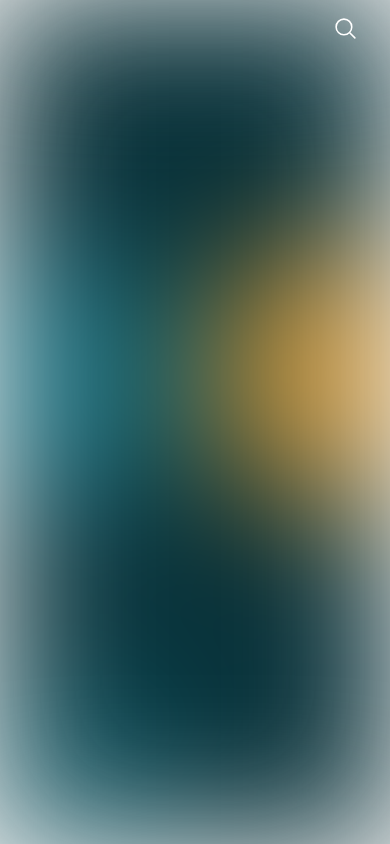
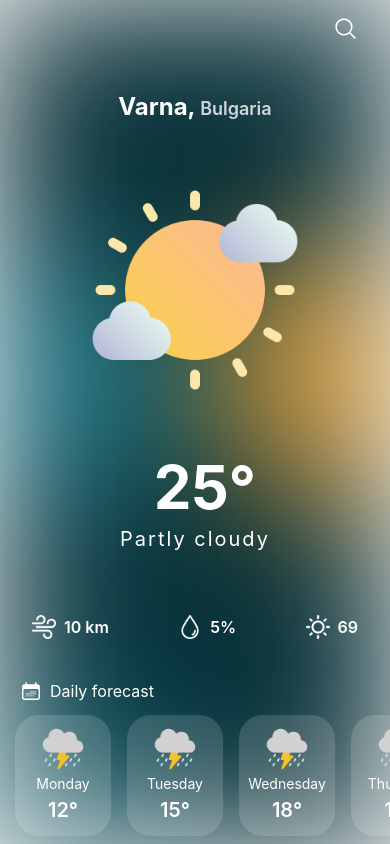
Before and after one commit to dimitarsabev00/Weather-App-Mobile, a React Native app: screen /Home in a window 390 px wide. Built offline with nearby package versions, Linux system fonts and the light colour scheme.

Commit message:
Added Forecast Component Only UI - Forecast For Today And For Next Days In Week

```diff
--- /dev/null
+++ b/components/Forecast.js
@@ -0,0 +1,151 @@
+import { View, Text, Image, ScrollView } from "react-native";
+import React from "react";
+import { CalendarDaysIcon } from "react-native-heroicons/solid";
+import { theme } from "../theme";
+
+const Forecast = () => {
+  return (
+    <>
+      <View className="mx-4 flex justify-around flex-1 mb-2">
+        <Text className="text-white text-center text-2xl font-bold">
+          Varna,
+          <Text className="text-lg font-semibold text-gray-300"> Bulgaria</Text>
+        </Text>
+
+        <View className="flex-row justify-center">
+          <Image
+            source={require("../assets/images/partlycloudy.png")}
+            className="w-52 h-52"
+          />
+        </View>
+
+        <View className="space-y-2">
+          <Text className="text-center font-bold text-white text-6xl ml-5">
+            25&#176;
+          </Text>
+          <Text className="text-center text-white text-xl tracking-widest">
+            Partly cloudy
+          </Text>
+        </View>
+
+        {/* other stats */}
+        <View className="flex-row justify-between mx-4">
+          <View className="flex-row space-x-2 items-center">
+            <Image
+              source={require("../assets/icons/wind.png")}
+              className="w-6 h-6"
+            />
+            <Text className="text-white font-semibold text-base">10 km</Text>
+          </View>
+          <View className="flex-row space-x-2 items-center">
+            <Image
+              source={require("../assets/icons/drop.png")}
+              className="w-6 h-6"
+            />
+            <Text className="text-white font-semibold text-base">5%</Text>
+          </View>
+          <View className="flex-row space-x-2 items-center">
+            <Image
+              source={require("../assets/icons/sun.png")}
+              className="w-6 h-6"
+            />
+            <Text className="text-white font-semibold text-base">69</Text>
+          </View>
+        </View>
+      </View>
+
+      {/* forecast for next days */}
+      <View className="mb-2 space-y-3">
+        <View className="flex-row items-center mx-5 space-x-2">
+          <CalendarDaysIcon size="22" color="white" />
+          <Text className="text-white text-base">Daily forecast</Text>
+        </View>
+        <ScrollView
+          horizontal
+          contentContainerStyle={{ paddingHorizontal: 15 }}
+          showsHorizontalScrollIndicator={false}
+        >
+          <View
+            className="flex justify-center items-center w-24 rounded-3xl py-3 space-y-1 mr-4"
+            style={{ backgroundColor: theme.bgWhite(0.15) }}
+          >
+            <Image
+              source={require("../assets/images/heavyrain.png")}
+              className="w-11 h-11"
+            />
+            <Text className="text-white">Monday</Text>
+            <Text className="text-white text-xl font-semibold">12&#176;</Text>
+          </View>
+          <View
+            className="flex justify-center items-center w-24 rounded-3xl py-3 space-y-1 mr-4"
+            style={{ backgroundColor: theme.bgWhite(0.15) }}
+          >
+            <Image
+              source={require("../assets/images/heavyrain.png")}
+              className="w-11 h-11"
+            />
+            <Text className="text-white">Tuesday</Text>
+            <Text className="text-white text-xl font-semibold">15&#176;</Text>
+          </View>
+          <View
+            className="flex justify-center items-center w-24 rounded-3xl py-3 space-y-1 mr-4"
+            style={{ backgroundColor: theme.bgWhite(0.15) }}
+          >
+            <Image
+              source={require("../assets/images/heavyrain.png")}
+              className="w-11 h-11"
+            />
+            <Text className="text-white">Wednesday</Text>
+            <Text className="text-white text-xl font-semibold">18&#176;</Text>
+          </View>
+          <View
+            className="flex justify-center items-center w-24 rounded-3xl py-3 space-y-1 mr-4"
+            style={{ backgroundColor: theme.bgWhite(0.15) }}
+          >
+            <Image
+              source={require("../assets/images/heavyrain.png")}
+              className="w-11 h-11"
+            />
+            <Text className="text-white">Thursday</Text>
+            <Text className="text-white text-xl font-semibold">17&#176;</Text>
+          </View>
+          <View
+            className="flex justify-center items-center w-24 rounded-3xl py-3 space-y-1 mr-4"
+            style={{ backgroundColor: theme.bgWhite(0.15) }}
+          >
+            <Image
+              source={require("../assets/images/heavyrain.png")}
+              className="w-11 h-11"
+            />
+            <Text className="text-white">Friday</Text>
+            <Text className="text-white text-xl font-semibold">20&#176;</Text>
+          </View>
+          <View
+            className="flex justify-center items-center w-24 rounded-3xl py-3 space-y-1 mr-4"
+            style={{ backgroundColor: theme.bgWhite(0.15) }}
+          >
+            <Image
+              source={require("../assets/images/heavyrain.png")}
+              className="w-11 h-11"
+            />
+            <Text className="text-white">Saturday</Text>
+            <Text className="text-white text-xl font-semibold">22&#176;</Text>
+          </View>
+          <View
+            className="flex justify-center items-center w-24 rounded-3xl py-3 space-y-1 mr-4"
+            style={{ backgroundColor: theme.bgWhite(0.15) }}
+          >
+            <Image
+              source={require("../assets/images/heavyrain.png")}
+              className="w-11 h-11"
+            />
+            <Text className="text-white">Sunday</Text>
+            <Text className="text-white text-xl font-semibold">16&#176;</Text>
+          </View>
+        </ScrollView>
+      </View>
+    </>
+  );
+};
+
+export default Forecast;
--- a/components/index.js
+++ b/components/index.js
@@ -1 +1,2 @@
 export { default as SearchInput } from "./SearchInput";
+export { default as Forecast } from "./Forecast";
--- a/screens/HomeScreen.js
+++ b/screens/HomeScreen.js
@@ -3,7 +3,7 @@
 
 import { Image, View } from "react-native";
 import { SafeAreaView } from "react-native-safe-area-context";
-import { SearchInput } from "../components";
+import { Forecast, SearchInput } from "../components";
 
 export default function HomeScreen() {
   return (
@@ -16,7 +16,7 @@
       />
       <SafeAreaView className="flex flex-1">
         <SearchInput />
-
+        <Forecast />
       </SafeAreaView>
     </View>
   );
```
